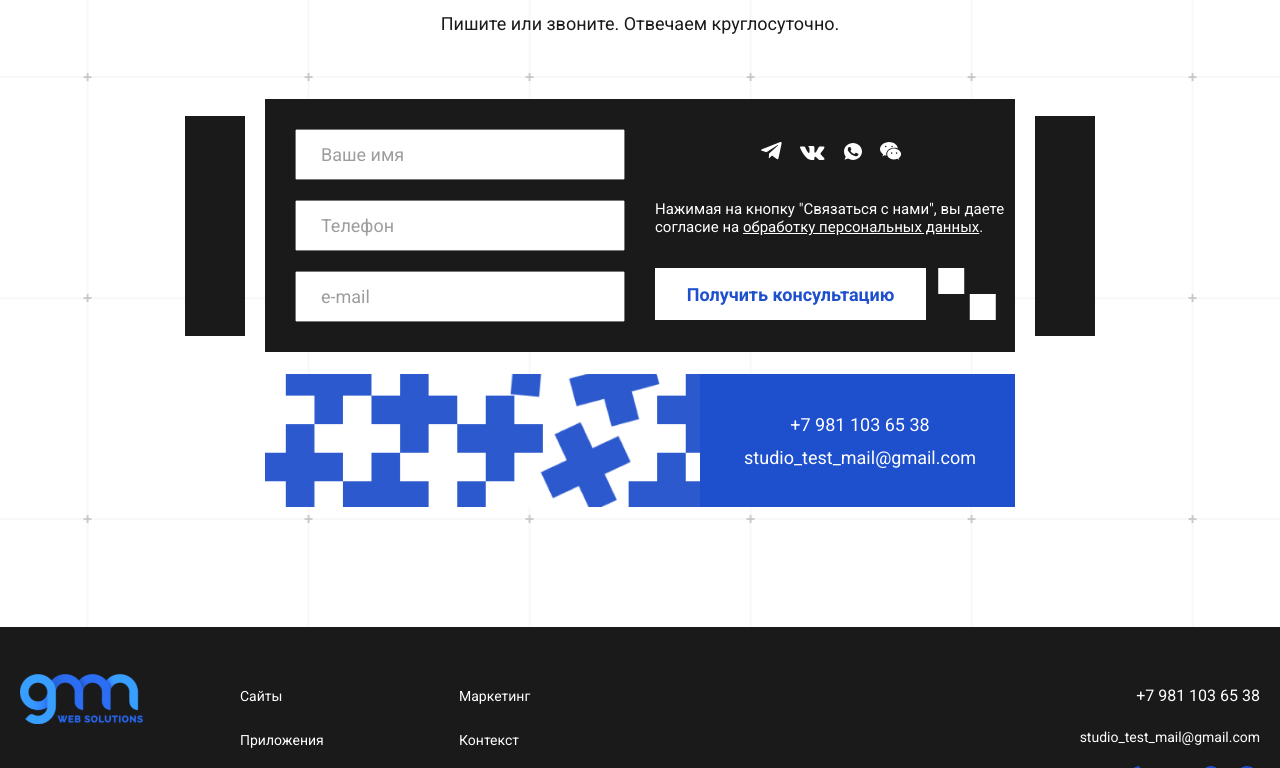
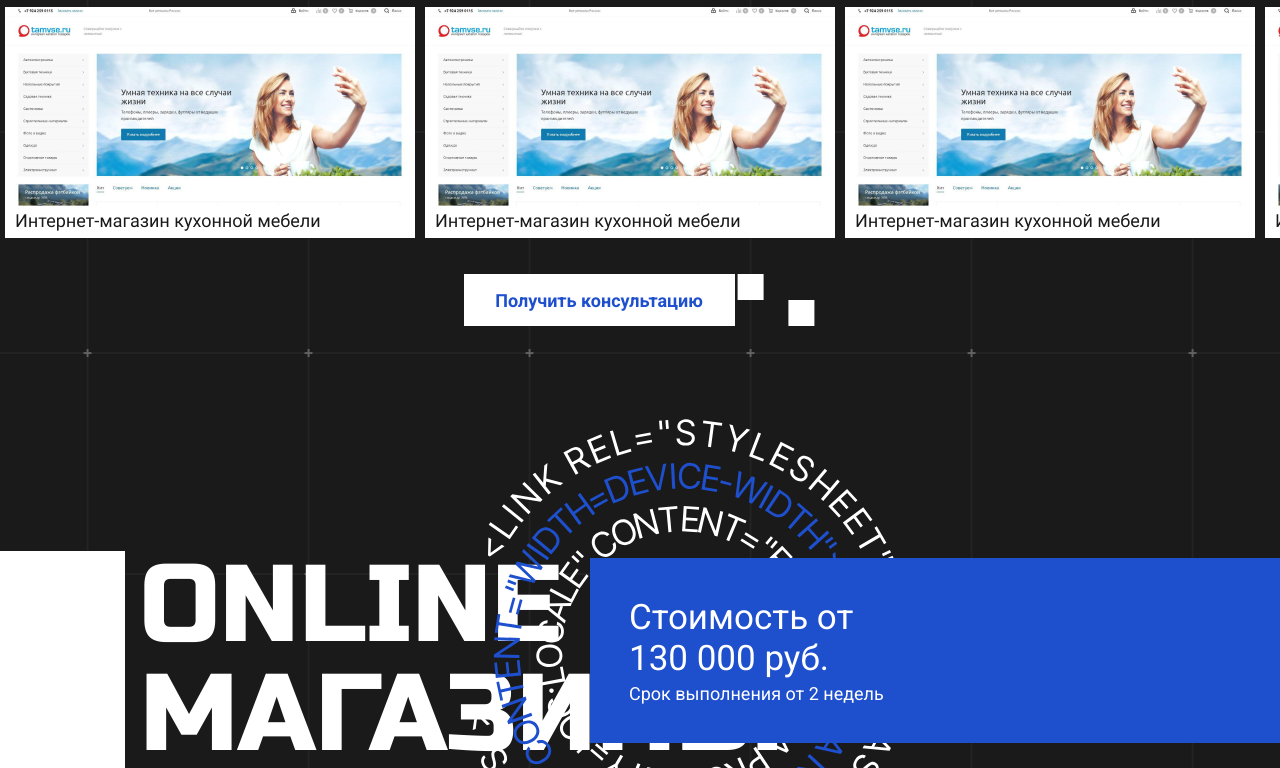
Before and after one commit to konovalM/web-studio, a React (Create React App) app: page / in a window 1280 px wide. Shown: the part 5068-5836 px from the top of the page. Built offline with nearby package versions, Linux system fonts and the light colour scheme; the HTML template or start-up script is replaced by a standard one.

Commit message:
animated buttons changed

```diff
--- a/src/App.js
+++ b/src/App.js
@@ -19,8 +19,8 @@
             <Reasons />
             <Stages />
             <Services />
-            {/*<Prices />
-            <Faq />*/}
+            <Prices />
+            {/*<Faq />*/}
             <About />
             <Questions />
             <Footer />
--- a/src/components/elements/Button.js
+++ b/src/components/elements/Button.js
@@ -16,13 +16,14 @@
     }
     const size = useWindowSize()
     useEffect(() => {
-        const element1 = document.querySelector(`.${clazz1}`)
-        const element2 = document.querySelector(`.${clazz2}`)
+        const element1 = document.querySelectorAll(`.${clazz1}`)
+        const element2 = document.querySelectorAll(`.${clazz2}`)
         const parent = document.querySelector(`.${parentClass}`)
-        const btn = document.querySelector(`.${btnClassName}`)
+        const btn = document.querySelectorAll(`.${btnClassName}`)
         const duration = 700
-        const distance = parent.clientWidth - element1.clientWidth
+        const distance = parent.clientWidth - element1[0].clientWidth
         let startAnimation = null
+        console.log(element1)
         function easeInOut(time) {
             return 0.5 * (1 - Math.cos(Math.PI * time))
         }
@@ -43,17 +44,23 @@
                     background: ${btnStyles[0].background};
                     color: ${btnStyles[0].color};
                 `*/
-                btn.style.background = btnStyles[0].background
-                btn.style.color = btnStyles[0].color
-                btn.style.body = btnStyles[0].border
+                btn.forEach((elem) => {
+                    elem.style.background = btnStyles[0].background
+                    elem.style.color = btnStyles[0].color
+                    elem.style.body = btnStyles[0].border
+                })
+
             } else{
                 translate1 = easeInOut(distance * 2  - progress) * distance
                 // translate1 = 112  - progress * distance
                 // translate2 = 112  - progress * distance
                 translate2 = easeInOut(distance * 2  - progress) * distance
-                btn.style.background = btnStyles[1].background
-                btn.style.color = btnStyles[1].color
-                btn.style.body = btnStyles[1].border
+                btn.forEach((elem) => {
+                    elem.style.background = btnStyles[1].background
+                    elem.style.color = btnStyles[1].color
+                    elem.style.body = btnStyles[1].border
+                })
+
                 /*btn.style.cssText =
                     `
                         background: ${btnStyles[1].background};
@@ -62,8 +69,14 @@
                     `*/
 
             }
-            element1.style.transform = `translateX(${translate1}px)`
-            element2.style.transform = `translateX(${-translate2}px)`
+            element1.forEach((elem) => {
+                elem.style.transform = `translateX(${translate1}px)`
+            })
+
+            element2.forEach((elem) => {
+                elem.style.transform = `translateX(${-translate2}px)`
+            })
+
             requestAnimationFrame((animation))
         })
         return function cleanUp() {
--- a/src/components/prices/Prices.js
+++ b/src/components/prices/Prices.js
@@ -132,8 +132,10 @@
   .btnWrapper{
     display: flex;
     justify-content: center;
+    margin-top: 36px;
+
   }
-  .btn{
+  .prices_btn{
     font-weight: 700;
     font-size: 18px;
     line-height: 21px;
@@ -143,7 +145,26 @@
     width: 271px;
     background: #1E4FCD;
     border: none;
-    margin-top: 36px;
+  }
+  .points_prices{
+    width: 82px;
+    position: relative;
+  }
+  .prices_1{
+    width: 26px;
+    height: 50%;
+    background-color: #fff;
+    position: absolute;
+    top: 0;
+    left: 0;
+  }
+  .prices_2{
+    width: 26px;
+    height: 50%;
+    background-color: #fff;
+    position: absolute;
+    bottom: 0;
+    right: 0;
   }
 `
 
--- a/src/components/prices/PricesComponent.js
+++ b/src/components/prices/PricesComponent.js
@@ -1,6 +1,7 @@
 import React, {Fragment} from 'react';
 import Slider from "./Slider";
 import {useEffect, useState, useRef} from "react";
+import Button from "../elements/Button";
 
 
 
@@ -68,9 +69,16 @@
 
             <Slider/>
             <div className="container">
-                <div className="btnWrapper">
-                    <button className="btn">Получить консультацию</button>
-                </div>
+                <Button btnClassName='prices_btn' clazz1={'prices_1'} clazz2={'prices_2'} parentClass={'points_prices'} btnStyles={[{background: '#1E4FCD', color: '#fff'}, {background: '#fff', color: '#1E4FCD', border: 'none'}]}>
+                    <div className="btnWrapper">
+                        <button className="prices_btn">Получить консультацию</button>
+                        <div className="points_prices">
+                            <div className="prices_1"></div>
+                            <div className="prices_2"></div>
+                        </div>
+                    </div>
+                </Button>
+
             </div>
             <div className="whiteLine" style={{width: settings.width, height: settings.height, top: settings.top, left: 0 }}></div>
         </div>
```
